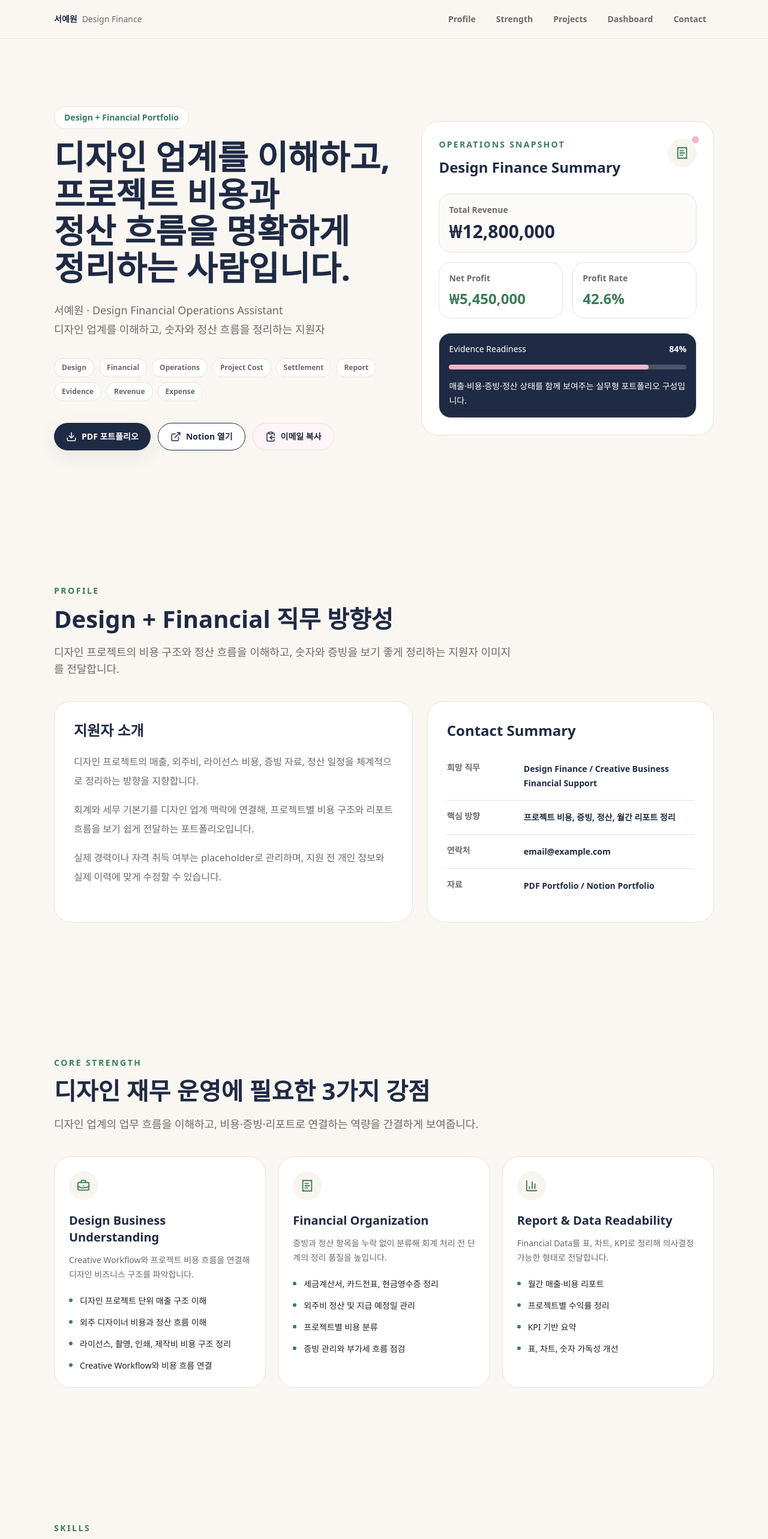
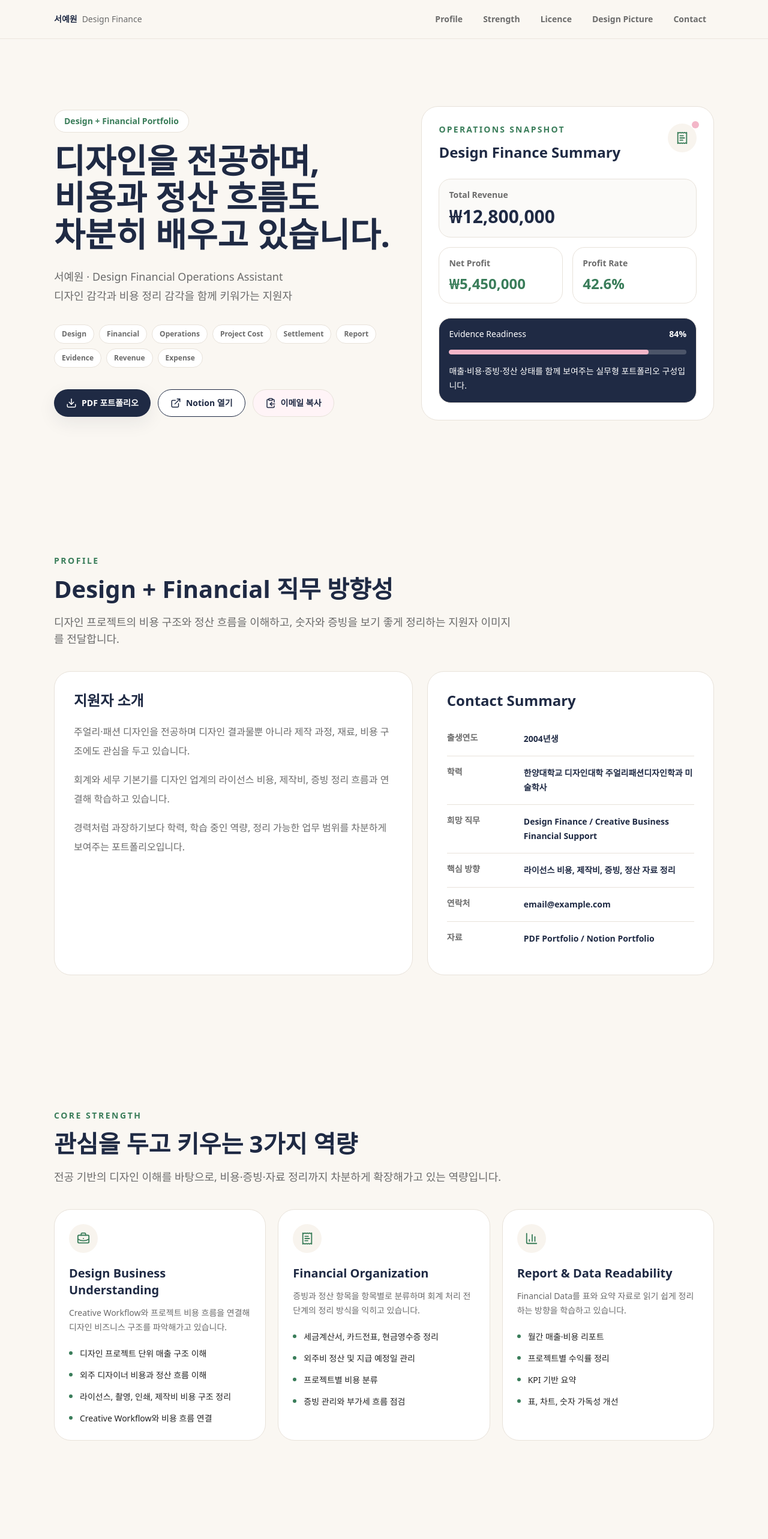
Before and after one commit to DoHyunBak/seoyewon, a React (Vite) app: page / in a window 1280 px wide. Shown: the top 2566 px of the page at 60% size. Built offline with nearby package versions, Linux system fonts and the light colour scheme.

Commit message:
Tone down portfolio and add profile details

```diff
--- a/src/App.tsx
+++ b/src/App.tsx
@@ -2,11 +2,11 @@ import { useEffect, useRef, useState } from "react";
 import { Certificates } from "./components/Certificates";
 import { Contact } from "./components/Contact";
 import { CoreStrength } from "./components/CoreStrength";
-import { DesignFinancialProjects } from "./components/DesignFinancialProjects";
+import { DesignPicture } from "./components/DesignPicture";
 import { DownloadSection } from "./components/DownloadSection";
-import { FinancialDashboard } from "./components/FinancialDashboard";
 import { Hero } from "./components/Hero";
 import { HiddenGiftMessage } from "./components/HiddenGiftMessage";
+import { Licence } from "./components/Licence";
 import { Navigation } from "./components/Navigation";
 import { Profile } from "./components/Profile";
 import { Skills } from "./components/Skills";
@@ -44,8 +44,8 @@ export function App(): JSX.Element {
         <Profile />
         <CoreStrength />
         <Skills />
-        <DesignFinancialProjects />
-        <FinancialDashboard />
+        <Licence />
+        <DesignPicture />
         <Certificates />
         <DownloadSection onEmailCopied={showEmailCopiedToast} />
         <Contact onEmailCopied={showEmailCopiedToast} />
--- a/src/components/CoreStrength.tsx
+++ b/src/components/CoreStrength.tsx
@@ -9,8 +9,8 @@ export function CoreStrength(): JSX.Element {
     <section className="section-shell section-spacing" id="core-strength">
       <SectionTitle
         eyebrow="Core Strength"
-        title="디자인 재무 운영에 필요한 3가지 강점"
-        description="디자인 업계의 업무 흐름을 이해하고, 비용·증빙·리포트로 연결하는 역량을 간결하게 보여줍니다."
+        title="관심을 두고 키우는 3가지 역량"
+        description="전공 기반의 디자인 이해를 바탕으로, 비용·증빙·자료 정리까지 차분하게 확장해가고 있는 역량입니다."
       />
 
       <div className="grid gap-5 lg:grid-cols-3">
--- /dev/null
+++ b/src/components/DesignPicture.tsx
@@ -0,0 +1,51 @@
+import { motion, useReducedMotion } from "framer-motion";
+import { Image, Palette } from "lucide-react";
+import { designPictures } from "../data/portfolio";
+import { SectionTitle } from "./SectionTitle";
+
+const toneClass = {
+  navy: "from-[#1F2A44] via-[#596476] to-[#FAF7F2]",
+  green: "from-[#3A7D5A] via-[#9BB6A3] to-[#FAF7F2]",
+  pink: "from-[#F3B6C8] via-[#F7D9E2] to-[#FAF7F2]"
+};
+
+export function DesignPicture(): JSX.Element {
+  const shouldReduceMotion = useReducedMotion();
+
+  return (
+    <section className="section-shell section-spacing" id="design-picture">
+      <SectionTitle
+        eyebrow="Design Picture"
+        title="디자인 작업 이미지를 보여주는 영역"
+        description="주얼리·패션 디자인 전공의 시각 자료를 배치해, 숫자 정리 역량만 앞서 보이지 않도록 균형을 맞춥니다."
+      />
+
+      <div className="grid gap-5 md:grid-cols-3">
+        {designPictures.map((picture, index) => (
+          <motion.article
+            className="card overflow-hidden"
+            initial={shouldReduceMotion ? false : { opacity: 0, y: 16 }}
+            key={picture.title}
+            transition={{ duration: 0.24, delay: shouldReduceMotion ? 0 : index * 0.06, ease: "easeOut" }}
+            viewport={{ once: true, amount: 0.35 }}
+            whileInView={shouldReduceMotion ? undefined : { opacity: 1, y: 0 }}
+          >
+            <div className={`relative aspect-[4/5] bg-gradient-to-br ${toneClass[picture.tone as keyof typeof toneClass]}`}>
+              <div className="absolute inset-5 rounded-md border border-white/55 bg-white/18" aria-hidden="true" />
+              <div className="absolute bottom-5 left-5 right-5 rounded-md bg-white/88 p-4 backdrop-blur">
+                <p className="text-xs font-bold uppercase tracking-[0.16em] text-green">{picture.category}</p>
+                <p className="mt-2 text-xl font-bold text-navy">{picture.title}</p>
+              </div>
+              <span className="absolute right-5 top-5 inline-flex size-12 items-center justify-center rounded-full bg-white/85 text-green">
+                {index === 0 ? <Image aria-hidden="true" size={22} /> : <Palette aria-hidden="true" size={22} />}
+              </span>
+            </div>
+            <div className="p-5">
+              <p className="text-sm leading-6 text-muted">{picture.description}</p>
+            </div>
+          </motion.article>
+        ))}
+      </div>
+    </section>
+  );
+}
--- a/src/components/Hero.tsx
+++ b/src/components/Hero.tsx
@@ -25,12 +25,9 @@ export function Hero({ onEmailCopied }: HeroProps): JSX.Element {
           Design + Financial Portfolio
         </p>
         <h1 className="max-w-4xl text-[2.25rem] font-bold leading-[1.1] text-navy [overflow-wrap:anywhere] sm:text-[3rem] lg:text-[3.5rem]">
-          <span className="block sm:inline">디자인 업계를</span>
-          <span className="block sm:inline"> 이해하고,</span>
-          <br className="hidden sm:block" />
-          <span className="block">프로젝트 비용과</span>
-          <span className="block">정산 흐름을 명확하게</span>
-          <span className="block">정리하는 사람입니다.</span>
+          <span className="block">디자인을 전공하며,</span>
+          <span className="block">비용과 정산 흐름도</span>
+          <span className="block">차분히 배우고 있습니다.</span>
         </h1>
         <p className="mt-6 max-w-2xl text-lg leading-8 text-muted [overflow-wrap:anywhere]">
           <span className="block">{portfolioOwner.name} · {portfolioOwner.role}</span>
--- /dev/null
+++ b/src/components/Licence.tsx
@@ -0,0 +1,54 @@
+import { motion, useReducedMotion } from "framer-motion";
+import { BadgeCheck, FileCheck2, ReceiptText } from "lucide-react";
+import { licenceItems } from "../data/portfolio";
+import { SectionTitle } from "./SectionTitle";
+
+const icons = [BadgeCheck, ReceiptText, FileCheck2];
+
+export function Licence(): JSX.Element {
+  const shouldReduceMotion = useReducedMotion();
+
+  return (
+    <section className="section-shell section-spacing" id="licence">
+      <SectionTitle
+        eyebrow="Licence"
+        title="자격 준비와 라이선스 비용 이해"
+        description="실제 경력처럼 보이기보다, 디자인 전공자가 비용·증빙·라이선스 항목을 어떻게 이해하고 있는지 차분하게 정리합니다."
+      />
+
+      <div className="grid gap-5 lg:grid-cols-3">
+        {licenceItems.map((item, index) => {
+          const Icon = icons[index] ?? BadgeCheck;
+
+          return (
+            <motion.article
+              className="card p-6"
+              initial={shouldReduceMotion ? false : { opacity: 0, y: 16 }}
+              key={item.title}
+              transition={{ duration: 0.24, delay: shouldReduceMotion ? 0 : index * 0.06, ease: "easeOut" }}
+              viewport={{ once: true, amount: 0.35 }}
+              whileInView={shouldReduceMotion ? undefined : { opacity: 1, y: 0 }}
+            >
+              <div className="mb-5 flex items-center justify-between gap-4">
+                <span className="inline-flex size-12 items-center justify-center rounded-full bg-[#F8F4EE] text-green">
+                  <Icon aria-hidden="true" size={22} />
+                </span>
+                <span className="status-badge">{item.status}</span>
+              </div>
+              <h3 className="text-xl font-bold text-navy">{item.title}</h3>
+              <p className="mt-3 text-sm leading-6 text-muted">{item.description}</p>
+              <ul className="mt-5 space-y-3">
+                {item.points.map((point) => (
+                  <li className="flex gap-3 text-sm leading-6 text-text" key={point}>
+                    <span className="mt-2 size-1.5 shrink-0 rounded-full bg-green" aria-hidden="true" />
+                    <span>{point}</span>
+                  </li>
+                ))}
+              </ul>
+            </motion.article>
+          );
+        })}
+      </div>
+    </section>
+  );
+}
--- a/src/data/portfolio.ts
+++ b/src/data/portfolio.ts
@@ -4,17 +4,19 @@ import type { LucideIcon } from "lucide-react";
 export const portfolioOwner = {
   name: "서예원",
   role: "Design Financial Operations Assistant",
-  headline: "디자인 업계를 이해하고, 숫자와 정산 흐름을 정리하는 지원자",
+  headline: "디자인 감각과 비용 정리 감각을 함께 키워가는 지원자",
   email: "email@example.com",
   notionUrl: "https://notion.so/placeholder",
-  pdfUrl: "/portfolio.pdf"
+  pdfUrl: "/portfolio.pdf",
+  birth: "2004년생",
+  education: "한양대학교 디자인대학 주얼리패션디자인학과 미술학사"
 };
 
 export const navigationItems = [
   { label: "Profile", href: "#profile" },
   { label: "Strength", href: "#core-strength" },
-  { label: "Projects", href: "#projects" },
-  { label: "Dashboard", href: "#dashboard" },
+  { label: "Licence", href: "#licence" },
+  { label: "Design Picture", href: "#design-picture" },
   { label: "Contact", href: "#contact" }
 ];
 
@@ -31,16 +33,60 @@ export const heroKeywords = [
 ];
 
 export const profileHighlights = [
-  "디자인 프로젝트의 매출, 외주비, 라이선스 비용, 증빙 자료, 정산 일정을 체계적으로 정리하는 방향을 지향합니다.",
-  "회계와 세무 기본기를 디자인 업계 맥락에 연결해, 프로젝트별 비용 구조와 리포트 흐름을 보기 쉽게 전달하는 포트폴리오입니다.",
-  "실제 경력이나 자격 취득 여부는 placeholder로 관리하며, 지원 전 개인 정보와 실제 이력에 맞게 수정할 수 있습니다."
+  "주얼리·패션 디자인을 전공하며 디자인 결과물뿐 아니라 제작 과정, 재료, 비용 구조에도 관심을 두고 있습니다.",
+  "회계와 세무 기본기를 디자인 업계의 라이선스 비용, 제작비, 증빙 정리 흐름과 연결해 학습하고 있습니다.",
+  "경력처럼 과장하기보다 학력, 학습 중인 역량, 정리 가능한 업무 범위를 차분하게 보여주는 포트폴리오입니다."
 ];
 
 export const profileFacts = [
+  { label: "출생연도", value: portfolioOwner.birth },
+  { label: "학력", value: portfolioOwner.education },
   { label: "희망 직무", value: "Design Finance / Creative Business Financial Support" },
-  { label: "핵심 방향", value: "프로젝트 비용, 증빙, 정산, 월간 리포트 정리" },
+  { label: "핵심 방향", value: "라이선스 비용, 제작비, 증빙, 정산 자료 정리" },
   { label: "연락처", value: portfolioOwner.email },
   { label: "자료", value: "PDF Portfolio / Notion Portfolio" }
+];
+
+export const licenceItems = [
+  {
+    title: "Design Licence Cost",
+    status: "학습 중",
+    description: "폰트, 이미지, 소스, 제작물 사용 비용을 디자인 프로젝트 비용 항목으로 분류하는 학습입니다.",
+    points: ["폰트·이미지 라이선스 비용 구분", "상업적 사용 범위 확인", "프로젝트별 증빙 자료 정리"]
+  },
+  {
+    title: "Accounting Certificate",
+    status: "취득 예정",
+    description: "전산회계와 전산세무 기본기를 바탕으로 디자인 업계 비용 정리 흐름을 이해하려는 준비 항목입니다.",
+    points: ["전산회계 1급 취득 예정", "전산세무 2급 학습 중", "부가세·원천세 기본 용어 학습"]
+  },
+  {
+    title: "Evidence Basics",
+    status: "활용 가능",
+    description: "세금계산서, 카드전표, 현금영수증을 항목별로 나누어 정리하는 기초 역량입니다.",
+    points: ["세금계산서와 카드전표 분류", "외주비 지급 상태 체크", "월별 정리표 구성"]
+  }
+];
+
+export const designPictures = [
+  {
+    title: "Jewelry Design",
+    category: "Portfolio Image 01",
+    description: "주얼리 디자인 작업 이미지를 배치할 수 있는 영역입니다.",
+    tone: "navy"
+  },
+  {
+    title: "Fashion Detail",
+    category: "Portfolio Image 02",
+    description: "패션 소재, 디테일, 스타일링 이미지를 배치할 수 있는 영역입니다.",
+    tone: "green"
+  },
+  {
+    title: "Mood Board",
+    category: "Portfolio Image 03",
+    description: "컬러, 재료, 무드보드 이미지를 배치할 수 있는 영역입니다.",
+    tone: "pink"
+  }
 ];
 
 export type Strength = {
@@ -53,7 +99,7 @@ export type Strength = {
 export const coreStrengths: Strength[] = [
   {
     title: "Design Business Understanding",
-    description: "Creative Workflow와 프로젝트 비용 흐름을 연결해 디자인 비즈니스 구조를 파악합니다.",
+    description: "Creative Workflow와 프로젝트 비용 흐름을 연결해 디자인 비즈니스 구조를 파악해가고 있습니다.",
     icon: BriefcaseBusiness,
     points: [
       "디자인 프로젝트 단위 매출 구조 이해",
@@ -64,7 +110,7 @@ export const coreStrengths: Strength[] = [
   },
   {
     title: "Financial Organization",
-    description: "증빙과 정산 항목을 누락 없이 분류해 회계 처리 전 단계의 정리 품질을 높입니다.",
+    description: "증빙과 정산 항목을 항목별로 분류하며 회계 처리 전 단계의 정리 방식을 익히고 있습니다.",
     icon: ReceiptText,
     points: [
       "세금계산서, 카드전표, 현금영수증 정리",
@@ -75,7 +121,7 @@ export const coreStrengths: Strength[] = [
   },
   {
     title: "Report & Data Readability",
-    description: "Financial Data를 표, 차트, KPI로 정리해 의사결정 가능한 형태로 전달합니다.",
+    description: "Financial Data를 표와 요약 자료로 읽기 쉽게 정리하는 방향을 학습하고 있습니다.",
     icon: BarChart3,
     points: [
       "월간 매출·비용 리포트",
--- a/vite.config.ts
+++ b/vite.config.ts
@@ -8,7 +8,6 @@ export default defineConfig({
     rollupOptions: {
       output: {
         manualChunks: {
-          charts: ["recharts"],
           motion: ["framer-motion"],
           icons: ["lucide-react"]
         }
```
